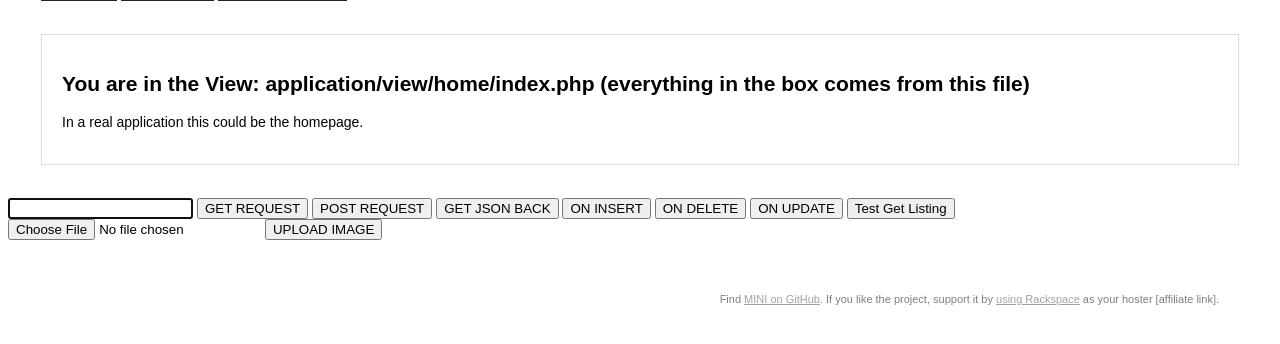
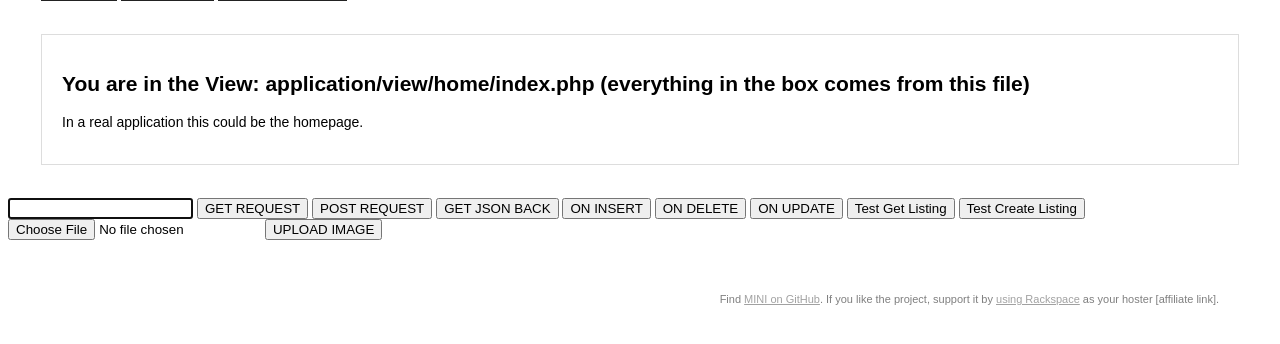
Before and after one commit to Stnguyenx3/DavidsList, a PHP site: page / in a window 1280 px wide. Shown: the part 194-538 px from the top of the page. Run offline with PHP 8.4, Linux system fonts and the light colour scheme; some libraries are stand-ins or nearby versions.

```diff
--- a/application/view/home/index.php
+++ b/application/view/home/index.php
@@ -12,6 +12,7 @@
 <button id="search-json" type="submit" onclick='onUpdateClick()'>ON UPDATE</button>
 
 <button id="listing-get" type="submit" onclick='onTestListingClick()'>Test Get Listing</button>
+<button id="listing-create" type="submit" onclick='onTestCreateListingClick()'>Test Create Listing</button>
 
 <br>
 
--- a/public/js/search.js
+++ b/public/js/search.js
@@ -202,7 +202,7 @@ function formatResults(event) {
 function onTestListingClick(){
 	var jsonData = {
 		"listing_price": 500,
-		"listing_type": "Apartement",
+		"listing_type": "Apartment",
 		"listing_numBedrooms": 5,
 		"listing_numBathrooms": 2,
 		"listing_internet": 1,
@@ -234,3 +234,37 @@ function onTestListingClick(){
 		}
 	});
 }
+
+function onTestCreateListingClick(){
+	var jsonData = {
+		"listing_price": 1000,
+		"listing_type": "Room",
+		"listing_numBedrooms": 1,
+		"listing_numBathrooms": 1,
+		"listing_internet": 0,
+		"listing_pet_policy": "No Lions",
+		"listing_elevator_access": "N/A",
+		"listing_furnishing": 0,
+		"listing_air_conditioning": 0,
+		"listing_description": "It's a room....I guess.",
+		"listing_street_name": "6th Street",
+		"listing_city_name": "San Francisco",
+		"listing_zip_code": "94135",
+		"listing_state": "CA"
+	};
+	$.ajax({
+		type:"POST",
+		url: url+"/listings/newListing",
+		data: jsonData,
+		success: function(e){
+			console.log("Success wrote a new listing.");
+			console.log(e);
+		},
+		error: function(xhr, err, errThrown){
+			console.log("I failed");
+			console.log(err);
+			console.log(errThrown);
+		}
+	})
+
+}
```
Also changed, not shown: application/controller/listing_details.php (+20 -12 lines), application/controller/listing_images.php (+6 -2 lines), application/controller/listings.php (+6 -8 lines).
